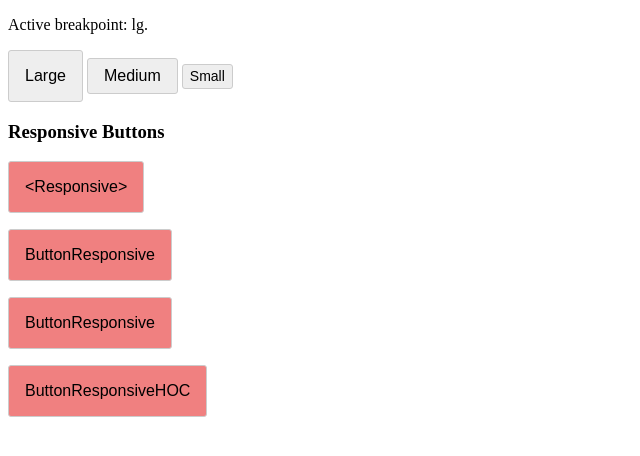
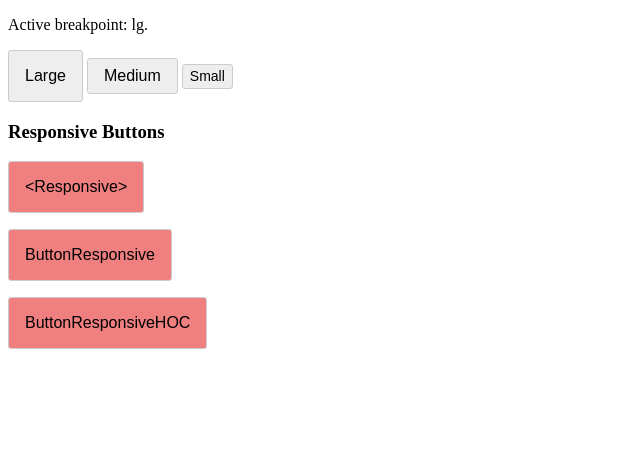
Before and after one commit to justincy/react-responsive-props, a Next.js app: page / in a window 1280 px wide. Shown: the top 456 px of the page, without its empty margins (0-640 px from the left). Built offline with nearby package versions, Linux system fonts and the light colour scheme.

Commit message:
Remove duplicate button

```diff
--- a/pages/index.js
+++ b/pages/index.js
@@ -51,14 +51,6 @@ export default function IndexPage() {
         </ButtonResponsive>
       </p>
       <p>
-        <ButtonResponsive
-          size={{ xs: "small", sm: "small", md: "medium", lg: "large" }}
-          color={{ xs: "#B0E0E6", sm: "#2E8B57", md: "#F5DEB3", lg: "#F08080" }}
-        >
-          ButtonResponsive
-        </ButtonResponsive>
-      </p>
-      <p>
         <ButtonResponsiveHOC
           size={{ xs: "small", sm: "small", md: "medium", lg: "large" }}
           color={{ xs: "#B0E0E6", sm: "#2E8B57", md: "#F5DEB3", lg: "#F08080" }}
```
